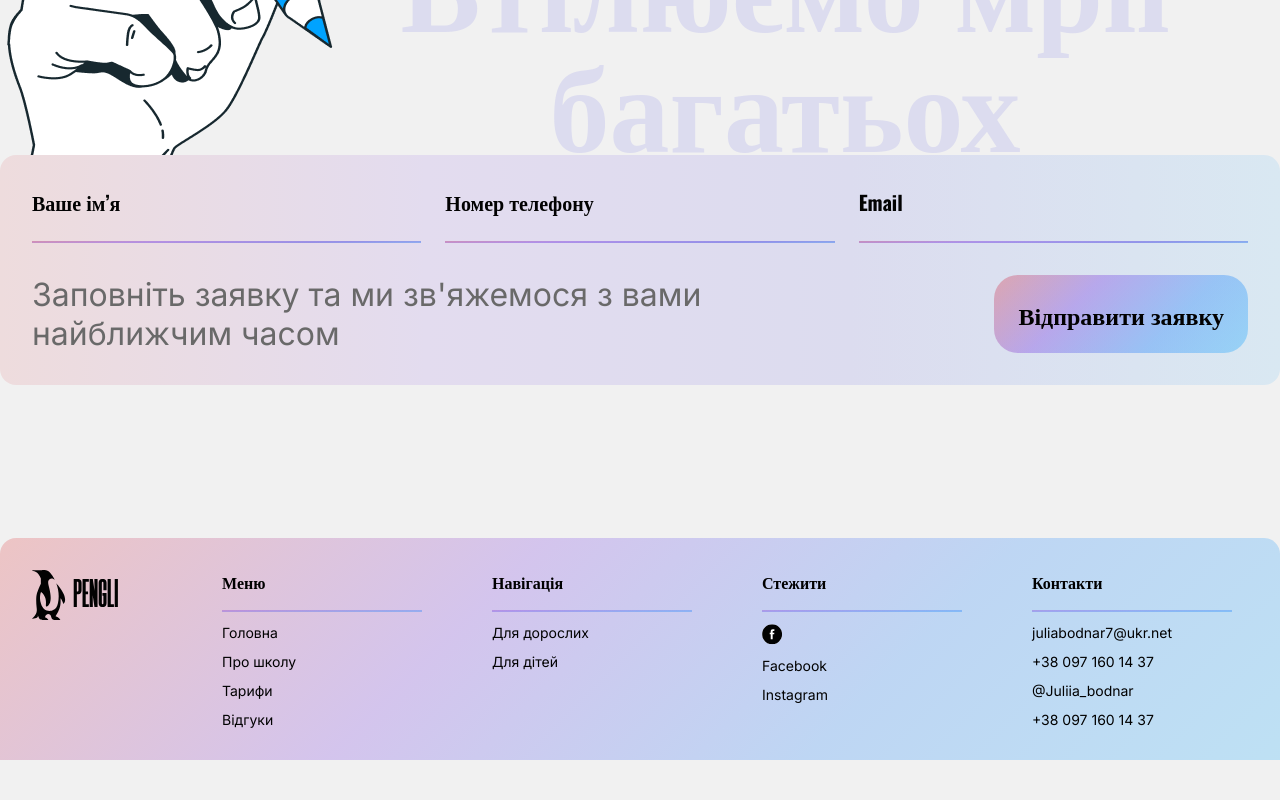
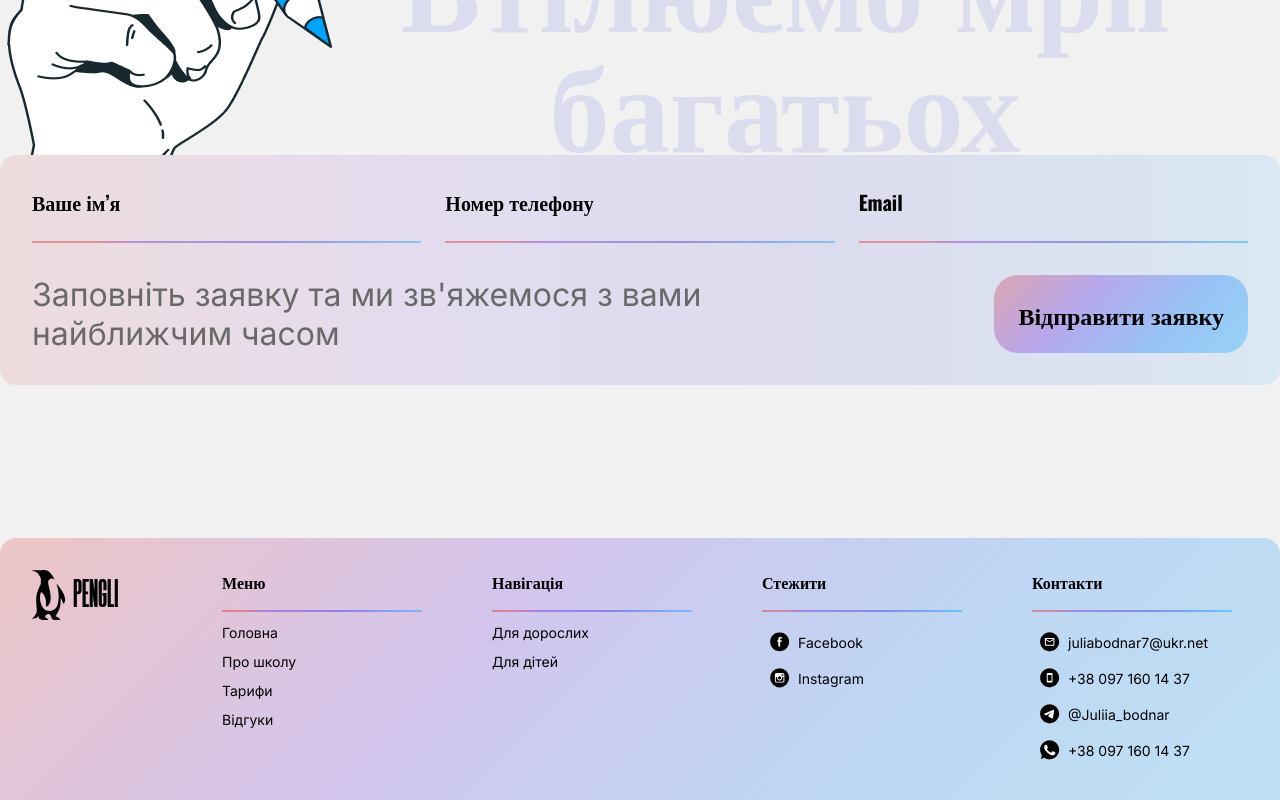
Before and after one commit to mirajane2207/english-school, a React (Create React App) app: page / in a window 1280 px wide. Shown: the part 5456-6256 px from the top of the page. Before the commit the page ends 6216 px from the top, so only its background shows below. Built offline with nearby package versions, Linux system fonts and the light colour scheme.

Commit message:
Implemented Footer seciton

```diff
--- a/src/components/Footer/Footer.jsx
+++ b/src/components/Footer/Footer.jsx
@@ -2,6 +2,11 @@ import React from 'react'
 import classes from './Footer.module.css'
 import logo from './../Navbar/logo.svg'
 import facebook from './facebook-ico.svg'
+import instagram from './insta-ico.svg'
+import telegram from './telegram-ico.svg'
+import phone from './phone-ico.svg'
+import msg from './msg-ico.svg'
+import whatsup from './whatsup-ico.svg'
 
 const Footer = () => {
     return (
@@ -22,16 +27,35 @@ const Footer = () => {
                 </div>
                 <div className={classes.footer__item_container}>
                     <h6 className={classes.footer__header}>Стежити</h6>
-            <img src={facebook} alt="" />
-            <a href="">Facebook</a>
+                    <ul>
+                        <li> <img src={facebook} alt="" />
+                            <a href="">Facebook</a></li>
+                        <li>
+                            <img src={instagram} alt="" />
                             <a href="">Instagram</a>
+                        </li>
+                    </ul>
+
                 </div>
                 <div className={classes.footer__item_container}>
                     <h6 className={classes.footer__header}>Контакти</h6>
+                    <ul>
+                        <li> <img src={msg} alt="" />
                             <a href="">juliabodnar7@ukr.net</a>
+                        </li>
+                        <li>
+                            <img src={phone} alt="" />
                             <a href="">+38 097 160 14 37</a>
+                        </li>
+                        <li>
+                            <img src={telegram} alt="" />
                             <a href="">@Juliia_bodnar</a>
+                        </li>
+                        <li>
+                            <img src={whatsup} alt="" />
                             <a href="">+38 097 160 14 37</a>
+                        </li>
+                    </ul>
                 </div>
             </div>
         </footer>
--- a/src/components/Footer/Footer.module.css
+++ b/src/components/Footer/Footer.module.css
@@ -28,12 +28,25 @@ footer {
 }
 
 .footer__item_container img {
-    position: relative;
+    height: 20px;
+    width: 20px;
+    margin: 8px;
 }
 
 .footer__header {
     padding-bottom: 16px;
-    border-image: linear-gradient(135deg, rgba(222, 31, 31, 0.30) 0%, rgba(103, 31, 222, 0.30) 32.65%, rgba(0, 114, 253, 0.30) 64.63%, rgba(0, 163, 255, 0.30) 100%) 60;
+    border-image: linear-gradient(135deg, rgba(222, 31, 31, 0.40) 25%, rgba(103, 31, 222, 0.40) 36.15%, rgba(34, 31, 222, 0.40) 66.33%, rgba(0, 163, 255, 0.40) 100%)  1;
     width: 200px;
     border-bottom: 2px solid;
 }
+
+.footer__item_container ul {
+   padding: 0;
+   margin: 0;
+}
+
+
+.footer__item_container  ul>li {
+    display: flex;
+    align-items: center;
+}
--- a/src/components/Form/Form.module.css
+++ b/src/components/Form/Form.module.css
@@ -51,7 +51,7 @@ input {
     flex-direction: column;
     align-items: flex-start;
     gap: 24px;
-    border-image: var(--strong-gradient) 60;
+    border-image: linear-gradient(135deg, rgba(222, 31, 31, 0.40) 25%, rgba(103, 31, 222, 0.40) 36.15%, rgba(34, 31, 222, 0.40) 66.33%, rgba(0, 163, 255, 0.40) 100%)  1;
     border-bottom: 2px solid;
     background: transparent;
 
```
Lines whose indentation alone changed are shown as unchanged.
